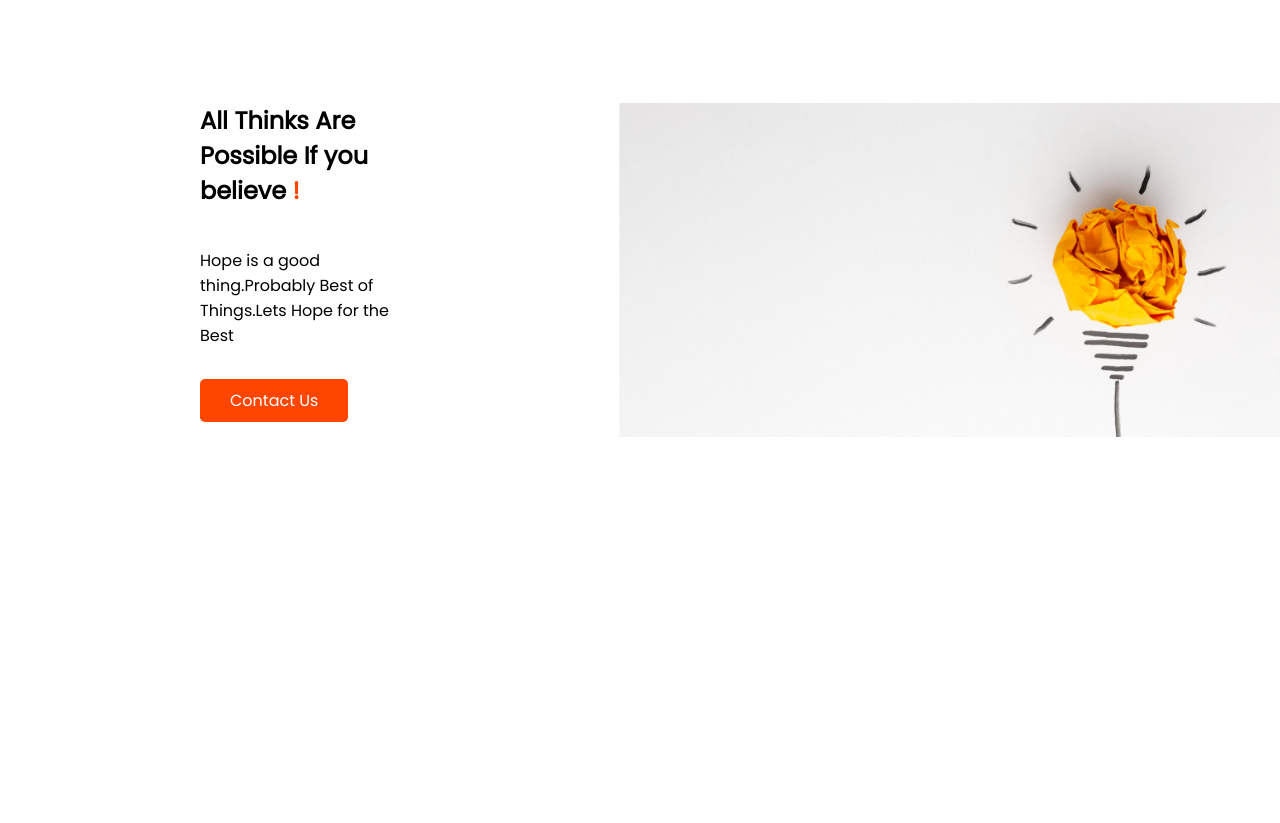
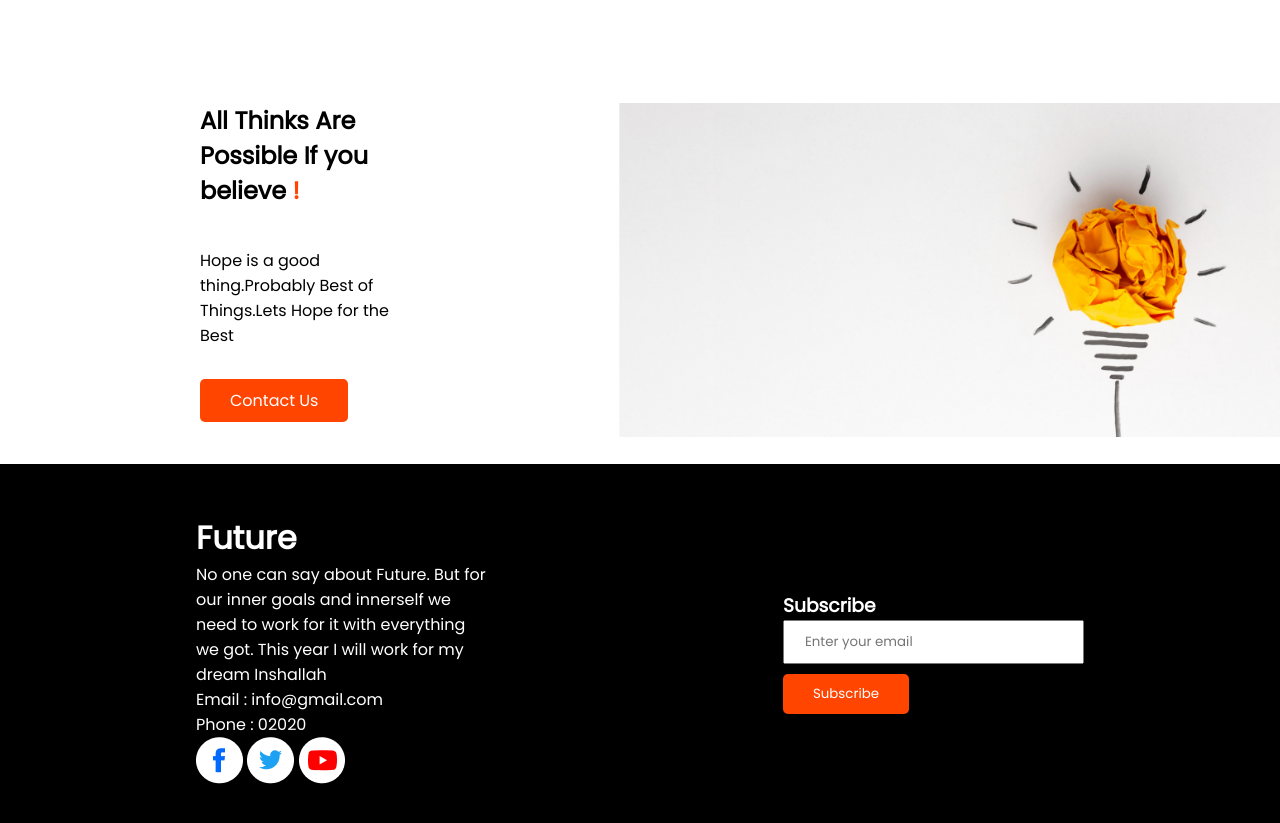
Before and after one commit to sakibahammed/new-year, a plain HTML site: page index.html in a window 1280 px wide. Shown: the part 2167-2990 px from the top of the page. Before the commit the page ends 2611 px from the top, so only its background shows below. Drawn offline with Linux system fonts and the light colour scheme; a web font is replaced by a local one.

Commit message:
basic website done

```diff
--- a/index.html
+++ b/index.html
@@ -120,7 +120,26 @@
         </div>
     </section>
 
-    <footer></footer>
+    <footer>
+        <div class="footer-class">
+            <h1>Future</h1>
+            <p>No one can say about Future. But for our inner goals and innerself we need to work for it with everything we got. This year I will work for my dream Inshallah</p>
+            <p>Email : info@gmail.com</p>
+            <p>Phone : 02020</p>
+
+            <a href=""><img src="images/icons/fb.png" alt=""></a>
+            <a href=""><img src="images/icons/twitter.png" alt=""></a>
+            <a href=""><img src="images/icons/youtube.png" alt=""></a>
+
+        </div>
+        <div class="form">
+            <h3>Subscribe</h3>
+            <input style="padding: 10px 20px;" type="email" name="" id="" placeholder="Enter your email">
+            <br>
+            <button style="margin-top: 10px;" class="btn-primary">Subscribe</button>
+        </div>
+
+    </footer>
 
 </body>
 </html>
--- a/style/style.css
+++ b/style/style.css
@@ -119,3 +119,26 @@ main{
     justify-content: center;
     align-items: center;
 }
+
+
+
+/* footer part css */
+
+footer{
+
+
+        margin-top: 20px;
+        padding: 50px;
+        display: flex;
+        justify-content: space-around;
+        align-items: center;
+        color: white;
+        background-color:black;
+
+}
+.footer-class{
+    width: 25%;
+}
+.footer-class a{
+    text-decoration: none;
+}
```
